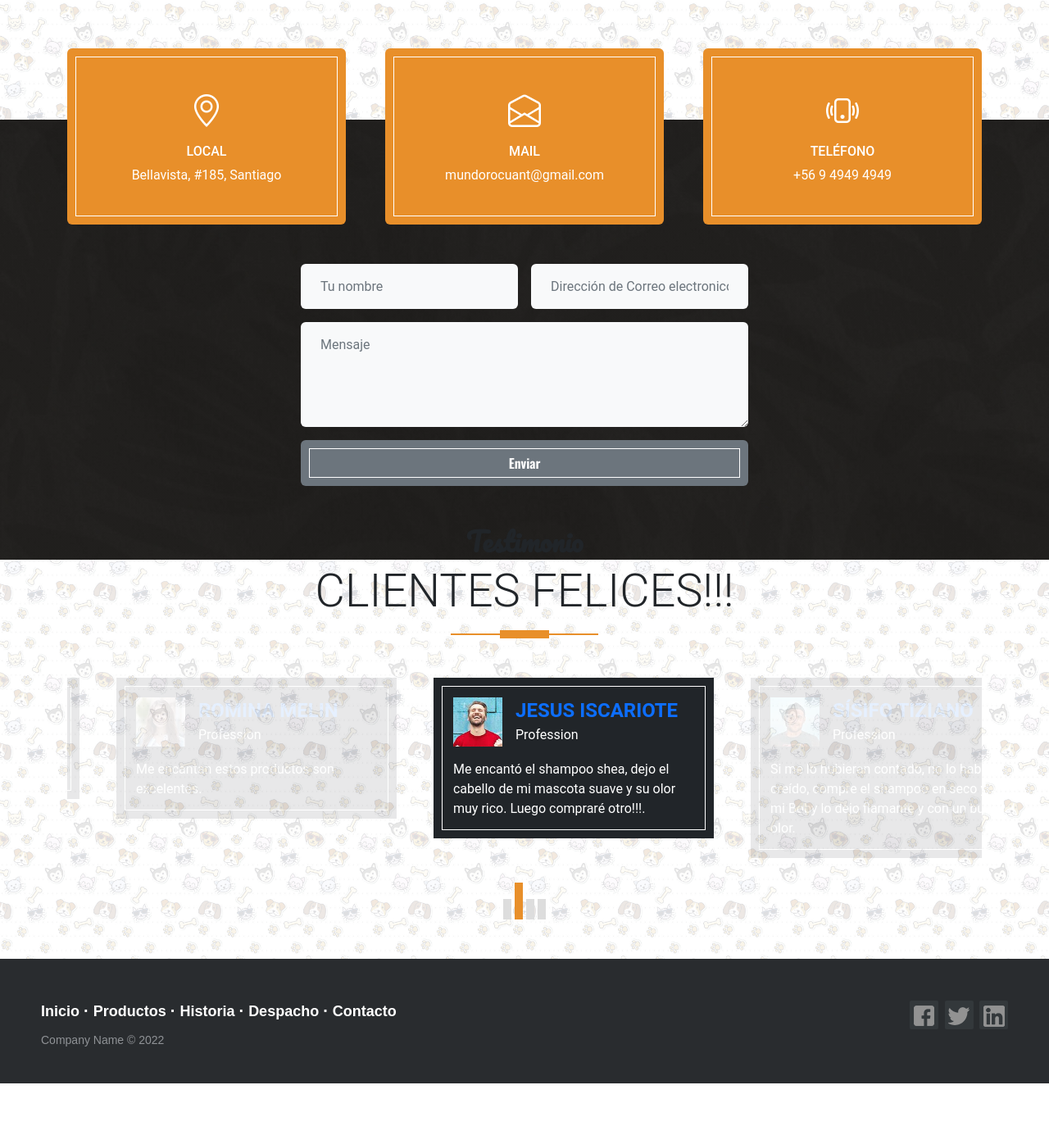
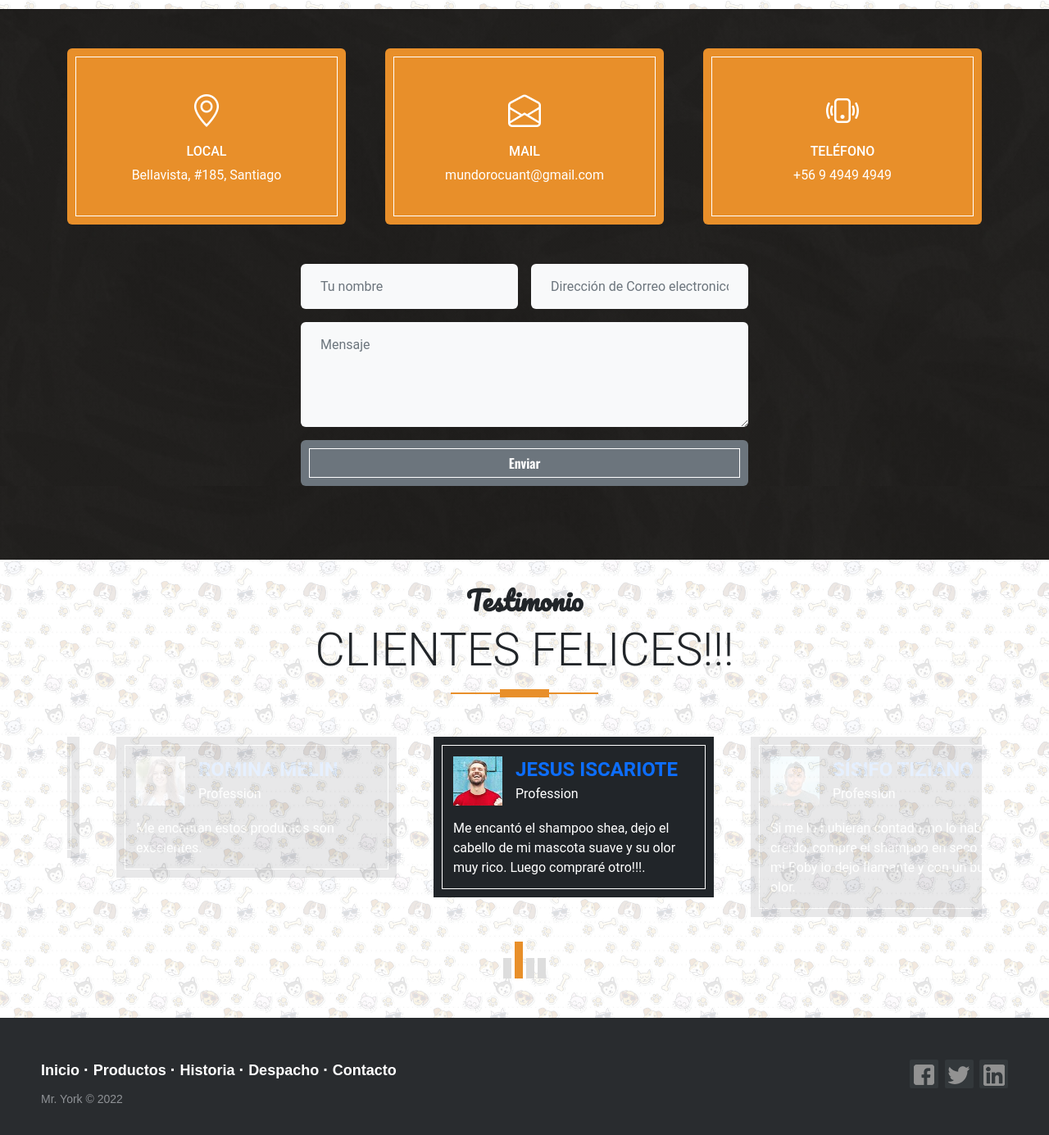
Before and after one commit to CrisRocuant/DW-41695-Proyecto-Cristian-Rocuant, a website: page page/contacto.html in a window 1280 px wide. Shown: the part 313-1698 px from the top of the page at 82% size. Before the commit the page ends 1635 px from the top, so only its background shows below. Drawn offline with nearby package versions, Linux system fonts and the light colour scheme; files that its build step writes are made by us from their sources.

Commit message:
actualización 31 Agosto 2022

```diff
--- a/page/contacto.html
+++ b/page/contacto.html
@@ -63,7 +63,7 @@
 
 
       <!-- Contact Start -->
-    <div class="container-fluid contact position-relative px-5" style="margin-top: 90px;">
+    <div class="bg-img container-fluid contact position-relative px-5" style="margin-top: 90px;">
         <div class="container">
             <div class="row g-5 mb-5">
                 <div class="col-lg-4 col-md-6">
@@ -113,7 +113,7 @@
     </div>
     <!-- Contact End -->
 
-
+<br><br><br>
 <!-- Testimonial Start -->
 
 <div class="container-fluid py-5">
@@ -201,7 +201,7 @@
       <a href="contacto.html">Contacto</a>
     </p>
 
-    <p>Company Name &copy; 2022</p>
+    <p>Mr. York &copy; 2022</p>
   </div>
 
 </footer>
```
Also changed, not shown: index.html (+1 -1 lines), page/Historia.html (+1 -1 lines), page/Producto.html (+1 -1 lines), page/despacho.html (+1 -1 lines).
